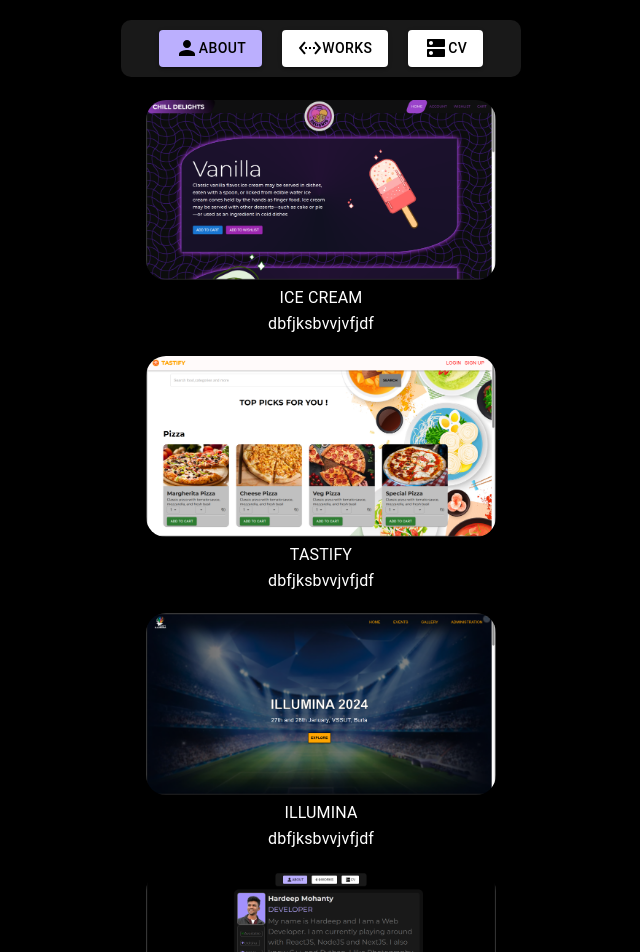
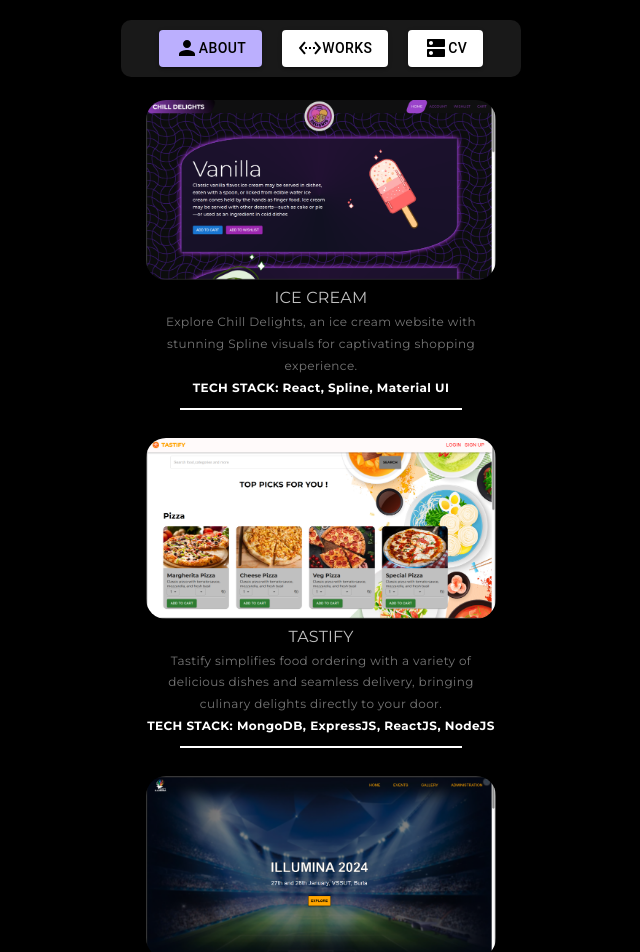
Before and after one commit to hardeepmty/My-Portfolio, a React (Create React App) app in the folder frontend/: page /works in a window 1280 px wide. Shown: the top 952 px of the page, without its empty margins (319-959 px from the left). Built offline with nearby package versions, Linux system fonts and the light colour scheme.

Commit message:
last few changes

```diff
--- a/frontend/src/components/Navbar.jsx
+++ b/frontend/src/components/Navbar.jsx
@@ -3,10 +3,12 @@ import { Button, Stack, useMediaQuery } from '@mui/material';
 import PersonIcon from '@mui/icons-material/Person';
 import SettingsEthernetIcon from '@mui/icons-material/SettingsEthernet';
 import DnsIcon from '@mui/icons-material/Dns';
+import { useNavigate } from 'react-router-dom'; // Import the useNavigate hook
 
 const Navbar = () => {
+    const navigate = useNavigate(); // Initialize the useNavigate hook
+
     const isSmallScreen = useMediaQuery('(max-width: 600px)');
-
     const buttonSize = isSmallScreen ? 'medium' : 'medium';
 
     const cvPdfUrl = 'images/cv.pdf';
@@ -38,9 +40,10 @@ const Navbar = () => {
                             '&:hover': {
                                 bgcolor: 'silver',
                             },
-                            fontWeight: "500"
+                            fontWeight: "500",
                         }}
                         size={buttonSize}
+                        onClick={() => navigate('/')} // Navigate to home page when clicked
                     >
                         <PersonIcon />
                         About
@@ -55,9 +58,10 @@ const Navbar = () => {
                             '&:hover': {
                                 bgcolor: '#EAE6FE',
                             },
-                            fontWeight: "500"
+                            fontWeight: "500",
                         }}
                         size={buttonSize}
+                        onClick={() => navigate('/works')} // Navigate to Works page when clicked
                     >
                         <SettingsEthernetIcon />
                         Works
@@ -73,7 +77,7 @@ const Navbar = () => {
                                 '&:hover': {
                                     bgcolor: '#EAE6FE',
                                 },
-                                fontWeight: "500"
+                                fontWeight: "500",
                             }}
                             size={buttonSize}
                         >
--- a/frontend/src/pages/Works.jsx
+++ b/frontend/src/pages/Works.jsx
@@ -3,14 +3,14 @@ import { Typography } from '@mui/material';
 
 const Works = () => {
     const links = {
-        iceCream: 'https://example.com/icecream',
-        tastify: 'https://example.com/tastify',
-        illumina: 'https://example.com/illumina',
+        iceCream: 'https://ice-cream-alpha.vercel.app/',
+        tastify: 'https://tastify-4.netlify.app/',
+        illumina: 'https://illumina-2k24.vercel.app/',
         portfolio: 'https://example.com/portfolio',
-        pokemon: 'https://example.com/pokemon'
+        pokemon: 'https://github.com/hardeepmty/pokemon'
     };
 
-    const renderProject = (link, imgSrc, title, description) => (
+    const renderProject = (link, imgSrc, title, description, techStack) => (
         <a
             href={link}
             target="_blank"
@@ -31,12 +31,23 @@ const Works = () => {
                     borderRadius: '20px',
                 }}
             />
-            <Typography sx={{ color: 'white', marginTop: '2px' }}>
+            <Typography sx={{ color: 'silver', marginTop: '2px', fontFamily: "Montserrat" }}>
                 {title}
             </Typography>
-            <Typography sx={{ color: 'white', marginTop: '2px' }}>
+            <Typography variant='caption' sx={{ color: '#757575', marginTop: '2px', fontFamily: "Montserrat"}}>
                 {description}
             </Typography>
+            <br></br>
+            <Typography variant='caption' sx={{ color: 'white', marginTop: '2px', fontFamily: "Montserrat", fontWeight:"700" }}>
+                TECH STACK: {techStack}
+            </Typography>
+            <hr
+                style={{
+                    marginTop: '10px',
+                    border: '1px solid white',
+                    width: '80%',
+                }}
+            />
         </a>
     );
 
@@ -54,11 +65,11 @@ const Works = () => {
                 alignItems: 'center',
             }}
         >
-            {renderProject(links.iceCream, '/images/icecream.png', 'ICE CREAM', 'dbfjksbvvjvfjdf')}
-            {renderProject(links.tastify, '/images/tastify.png', 'TASTIFY', 'dbfjksbvvjvfjdf')}
-            {renderProject(links.illumina, '/images/illumina.png', 'ILLUMINA', 'dbfjksbvvjvfjdf')}
-            {renderProject(links.portfolio, '/images/portfolio.png', 'PORTFOLIO', 'dbfjksbvvjvfjdf')}
-            {renderProject(links.pokemon, '/images/pokemon.JPG', 'POKEMON', 'dbfjksbvvjvfjdf')}
+            {renderProject(links.iceCream, '/images/icecream.png', 'ICE CREAM', 'Explore Chill Delights, an ice cream website with stunning Spline visuals for captivating shopping experience.', 'React, Spline, Material UI')}
+            {renderProject(links.tastify, '/images/tastify.png', 'TASTIFY', 'Tastify simplifies food ordering with a variety of delicious dishes and seamless delivery, bringing culinary delights directly to your door.', 'MongoDB, ExpressJS, ReactJS, NodeJS')}
+            {renderProject(links.illumina, '/images/illumina.png', 'ILLUMINA 2024', 'Illumina: VSSUT College Sports Fest Website', 'Vite, NextJS, Typescript, Material UI')}
+            {renderProject(links.portfolio, '/images/portfolio.png', 'PORTFOLIO', 'Explore my portfolio website, where I blend creativity with technology to deliver exceptional digital experiences.', 'React, Material UI')}
+            {renderProject(links.pokemon, '/images/pokemon.JPG', 'POKEMON', 'Discover a Pokémon API-powered website with stunning design, offering comprehensive Pokédex information and engaging games for all Pokémon enthusiasts.', 'HTML, CSS, JS, API')}
         </div>
     );
 };
```
Also changed, not shown: frontend/public/images/h.png.
